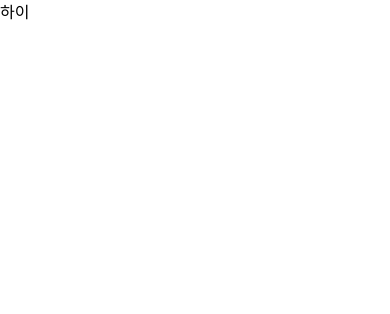
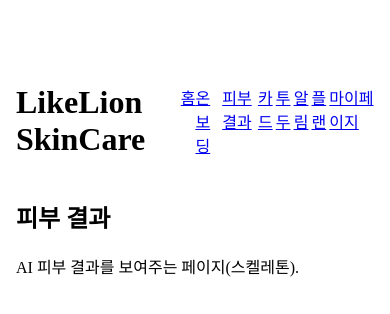
Before and after one commit to LikeLion-14th-SKHU/LikeLion-14th-TEAM03-FE, a React app in the folder hackathon3FE/: page /skin-result in a window 390 px wide. Shown: the top 314 px of the page. Built offline with nearby package versions, Linux system fonts and the light colour scheme; the HTML template or start-up script is replaced by a standard one.

Commit message:
Chore: 초기 UI및 페이지 설정 #4

```diff
--- a/hackathon3FE/src/App.jsx
+++ b/hackathon3FE/src/App.jsx
@@ -1,12 +1,67 @@
-import { useState } from "react";
+import { BrowserRouter, Routes, Route, Link } from "react-router-dom";
+import Home from "./pages/Home";
+import Onboarding from "./pages/Onboarding";
+import SkinResult from "./pages/SkinResult";
+import Cards from "./pages/Cards";
+import Todo from "./pages/Todo";
+import Notifications from "./pages/Notifications";
+import Plan from "./pages/Plan";
+import Mypage from "./pages/Mypage";
+import NotFound from "./pages/NotFound";
 
 function App() {
-  const [count, setCount] = useState(0);
+  return (
+    <BrowserRouter>
+      <div className="app-outer min-h-screen flex items-center justify-center p-6 bg-gray-50 md:bg-gray-900">
+        <div className="app-frame w-full md:w-[420px] max-w-full h-auto md:h-[844px] bg-white text-gray-800 md:shadow-2xl md:rounded-2xl overflow-auto md:border md:border-white/5 md:overflow-hidden">
+          <header className="bg-white sticky top-0 shadow-sm">
+            <div className="px-4 py-4 flex items-center gap-4">
+              <h1 className="text-lg font-semibold">LikeLion SkinCare</h1>
+              <nav className="flex gap-2 text-xs">
+                <Link to="/" className="text-blue-600">
+                  홈
+                </Link>
+                <Link to="/onboarding" className="text-blue-600">
+                  온보딩
+                </Link>
+                <Link to="/skin-result" className="text-blue-600">
+                  피부결과
+                </Link>
+                <Link to="/cards" className="text-blue-600">
+                  카드
+                </Link>
+                <Link to="/todo" className="text-blue-600">
+                  투두
+                </Link>
+                <Link to="/notifications" className="text-blue-600">
+                  알림
+                </Link>
+                <Link to="/plan" className="text-blue-600">
+                  플랜
+                </Link>
+                <Link to="/mypage" className="text-blue-600">
+                  마이페이지
+                </Link>
+              </nav>
+            </div>
+          </header>
 
-  return (
-    <>
-      <h1>하이</h1>
-    </>
+          <main className="px-4 py-6">
+            <Routes>
+              <Route path="/" element={<Home />} />
+              <Route path="/onboarding" element={<Onboarding />} />
+              <Route path="/skin-result" element={<SkinResult />} />
+              <Route path="/cards" element={<Cards />} />
+              <Route path="/todo" element={<Todo />} />
+              <Route path="/notifications" element={<Notifications />} />
+              <Route path="/plan" element={<Plan />} />
+              <Route path="/mypage" element={<Mypage />} />
+              <Route path="*" element={<NotFound />} />
+            </Routes>
+          </main>
+        </div>
+      </div>
+    </BrowserRouter>
   );
 }
 
--- a/hackathon3FE/src/index.css
+++ b/hackathon3FE/src/index.css
@@ -1 +1,100 @@
-@import "tailwindcss";
+@tailwind base;
+@tailwind components;
+@tailwind utilities;
+
+/* Minimal global styles only — component/layout styling is handled with Tailwind classes in components */
+html,
+body,
+#root {
+  height: 100%;
+  margin: 0;
+}
+@tailwind utilities;
+
+html,
+body {
+  background-color: #535353;
+}
+#root {
+  height: 100%;
+}
+
+/* Always show framed app; frame scales to fit small viewports while preserving aspect ratio */
+.app-outer {
+  background-color: #535353;
+  position: relative;
+  overflow: hidden; /* prevent outer scroll on desktop */
+  display: flex;
+  align-items: center;
+  justify-content: center;
+  padding: 24px;
+  min-height: 100vh;
+}
+
+.app-frame {
+  /* frame width is min(420px, 94vw) and height keeps aspect ratio 420:844 */
+  --frame-w: min(420px, 94vw);
+  --frame-h: calc(var(--frame-w) * 844 / 420);
+  width: var(--frame-w);
+  height: var(--frame-h);
+  max-height: calc(
+    100vh - 48px
+  ); /* ensure frame does not exceed viewport height */
+  border-radius: 1rem;
+  box-shadow: 0 20px 40px rgba(2, 6, 23, 0.6);
+  border: 1px solid rgba(255, 255, 255, 0.06);
+  overflow: auto; /* internal scrolling only */
+  background: #fff;
+  position: relative;
+  z-index: 10;
+}
+
+/* soft glow behind the framed app, sized relative to the frame */
+.app-outer::before {
+  content: "";
+  position: absolute;
+  left: 50%;
+  top: 50%;
+  transform: translate(-50%, -50%);
+  width: calc(var(--frame-w) + 100px);
+  height: calc(var(--frame-h) + 100px);
+  border-radius: 1.25rem;
+  background: radial-gradient(
+    closest-side,
+    rgba(99, 102, 241, 0.12),
+    rgba(99, 102, 241, 0) 60%
+  );
+  filter: blur(30px);
+  pointer-events: none;
+  z-index: 5;
+}
+
+/* Mobile overrides: fill viewport, remove black margins and glow */
+@media (max-width: 767px) {
+  .app-outer {
+    background-color: #ffffff; /* white background on small screens */
+    padding: 0; /* remove outer padding so frame margins control spacing */
+  }
+  .app-outer::before {
+    display: none;
+  }
+  .app-frame {
+    /* explicit side margins on the frame itself */
+    margin: 0 16px;
+    box-sizing: border-box;
+    --frame-w: calc(100vw - 32px);
+    --frame-h: calc(var(--frame-w) * 844 / 420);
+    width: var(--frame-w);
+    height: var(--frame-h);
+    border-radius: 0.75rem;
+    box-shadow: none;
+    border: none;
+  }
+  /* prevent body scrolling behind full-bleed app */
+  html,
+  body,
+  #root {
+    height: 100%;
+    margin: 0;
+  }
+}
--- /dev/null
+++ b/hackathon3FE/src/pages/Cards.jsx
@@ -0,0 +1,8 @@
+export default function Cards() {
+  return (
+    <section>
+      <h2 className="text-3xl font-bold mb-4">카드</h2>
+      <p className="text-gray-600">카드 목록 및 고민 입력 페이지(스켈레톤).</p>
+    </section>
+  );
+}
--- /dev/null
+++ b/hackathon3FE/src/pages/Home.jsx
@@ -0,0 +1,10 @@
+export default function Home() {
+  return (
+    <section>
+      <h2 className="text-3xl font-bold mb-4">홈</h2>
+      <p className="text-gray-600">
+        환영합니다. 기본 라우팅과 UI가 설정되어 있습니다.
+      </p>
+    </section>
+  );
+}
--- /dev/null
+++ b/hackathon3FE/src/pages/Mypage.jsx
@@ -0,0 +1,10 @@
+export default function Mypage() {
+  return (
+    <section>
+      <h2 className="text-3xl font-bold mb-4">마이페이지</h2>
+      <p className="text-gray-600">
+        사용자 정보와 요약을 보여주는 페이지(스켈레톤).
+      </p>
+    </section>
+  );
+}
--- /dev/null
+++ b/hackathon3FE/src/pages/NotFound.jsx
@@ -0,0 +1,8 @@
+export default function NotFound() {
+  return (
+    <section>
+      <h2 className="text-3xl font-bold mb-4">페이지를 찾을 수 없습니다</h2>
+      <p className="text-gray-600">요청하신 페이지가 존재하지 않습니다.</p>
+    </section>
+  );
+}
--- /dev/null
+++ b/hackathon3FE/src/pages/Notifications.jsx
@@ -0,0 +1,8 @@
+export default function Notifications() {
+  return (
+    <section>
+      <h2 className="text-3xl font-bold mb-4">알림</h2>
+      <p className="text-gray-600">알림 목록을 보여주는 페이지(스켈레톤).</p>
+    </section>
+  );
+}
--- /dev/null
+++ b/hackathon3FE/src/pages/Onboarding.jsx
@@ -0,0 +1,10 @@
+export default function Onboarding() {
+  return (
+    <section>
+      <h2 className="text-3xl font-bold mb-4">온보딩</h2>
+      <p className="text-gray-600">
+        사용자 온보딩 입력을 받을 페이지(스켈레톤).
+      </p>
+    </section>
+  );
+}
--- /dev/null
+++ b/hackathon3FE/src/pages/Plan.jsx
@@ -0,0 +1,8 @@
+export default function Plan() {
+  return (
+    <section>
+      <h2 className="text-3xl font-bold mb-4">플랜</h2>
+      <p className="text-gray-600">D-Day 플랜 결과 및 종료 페이지(스켈레톤).</p>
+    </section>
+  );
+}
--- /dev/null
+++ b/hackathon3FE/src/pages/SkinResult.jsx
@@ -0,0 +1,8 @@
+export default function SkinResult() {
+  return (
+    <section>
+      <h2 className="text-3xl font-bold mb-4">피부 결과</h2>
+      <p className="text-gray-600">AI 피부 결과를 보여주는 페이지(스켈레톤).</p>
+    </section>
+  );
+}
--- /dev/null
+++ b/hackathon3FE/src/pages/Todo.jsx
@@ -0,0 +1,10 @@
+export default function Todo() {
+  return (
+    <section>
+      <h2 className="text-3xl font-bold mb-4">투두</h2>
+      <p className="text-gray-600">
+        스킨케어 체크를 위한 투두 페이지(스켈레톤).
+      </p>
+    </section>
+  );
+}
--- /dev/null
+++ b/hackathon3FE/tailwind.config.cjs
@@ -0,0 +1,8 @@
+/** @type {import('tailwindcss').Config} */
+module.exports = {
+  content: ["./index.html", "./src/**/*.{js,jsx,ts,tsx,html}"],
+  theme: {
+    extend: {},
+  },
+  plugins: [],
+};
```
